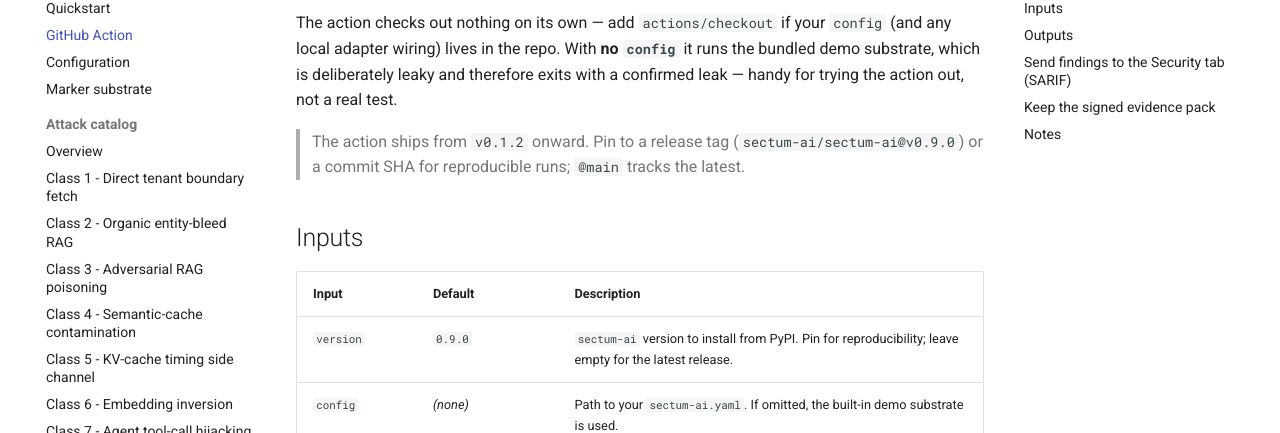
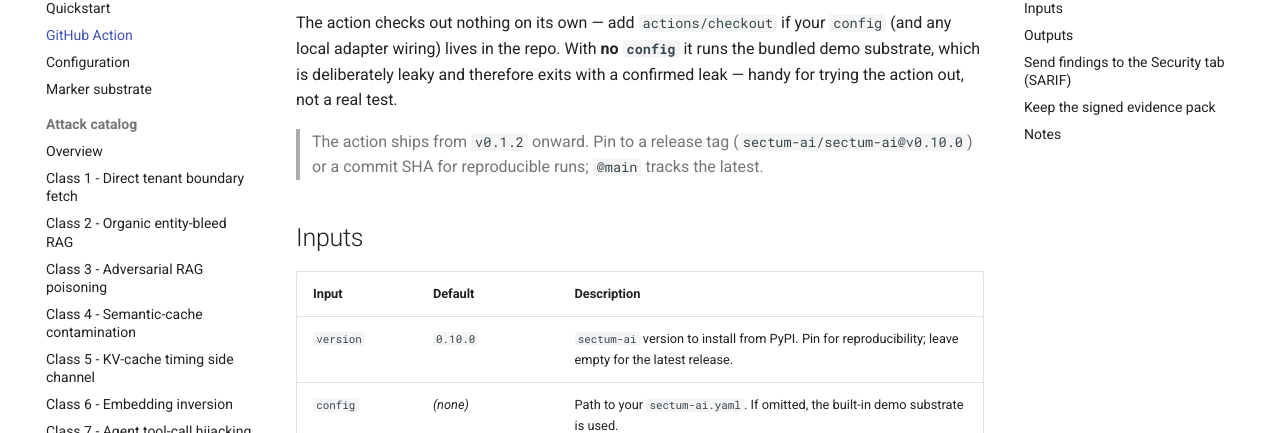
Before and after one commit to sectum-ai/sectum-ai, an MkDocs documentation site: the page built from docs/github-action.md, in a window 1280 px wide and 900 px high, scrolled down 501 px. Shown: the part 127-560 px from the top of the window. Built offline with MkDocs 1.6.1 and Material for MkDocs 9.7.7, drawn with Linux system fonts in a browser that asks for light colours; comment, search, counter and statistics services are not loaded.

Commit message:
chore(release): v0.10.0 (#303)

```diff
--- a/action.yml
+++ b/action.yml
@@ -11,10 +11,10 @@
 inputs:
   version:
     description: >-
-      sectum-ai version to install from PyPI (for example 0.9.0). Pin it for
+      sectum-ai version to install from PyPI (for example 0.10.0). Pin it for
       reproducible runs. Leave empty to install the latest release.
     required: false
-    default: "0.9.0"
+    default: "0.10.0"
   config:
     description: >-
       Path to a sectum-ai.yaml describing your adapters. If empty, the built-in
--- a/docs/github-action.md
+++ b/docs/github-action.md
@@ -28,14 +28,14 @@
 exits with a confirmed leak — handy for trying the action out, not a real test.
 
 > The action ships from `v0.1.2` onward. Pin to a release tag
-> (`sectum-ai/sectum-ai@v0.9.0`) or a commit SHA for reproducible runs; `@main`
+> (`sectum-ai/sectum-ai@v0.10.0`) or a commit SHA for reproducible runs; `@main`
 > tracks the latest.
 
 ## Inputs
 
 | Input | Default | Description |
 |---|---|---|
-| `version` | `0.9.0` | `sectum-ai` version to install from PyPI. Pin for reproducibility; leave empty for the latest release. |
+| `version` | `0.10.0` | `sectum-ai` version to install from PyPI. Pin for reproducibility; leave empty for the latest release. |
 | `config` | _(none)_ | Path to your `sectum-ai.yaml`. If omitted, the built-in demo substrate is used. |
 | `workdir` | `.sectum-ai` | Directory for the seeded substrate and run artifacts. |
 | `output` | `json` | Report format written to `output-file`: `text` / `json` / `sarif` / `oscal`. |
```
Also changed, not shown: CHANGELOG.md (+10 -0 lines), 6 other files.
